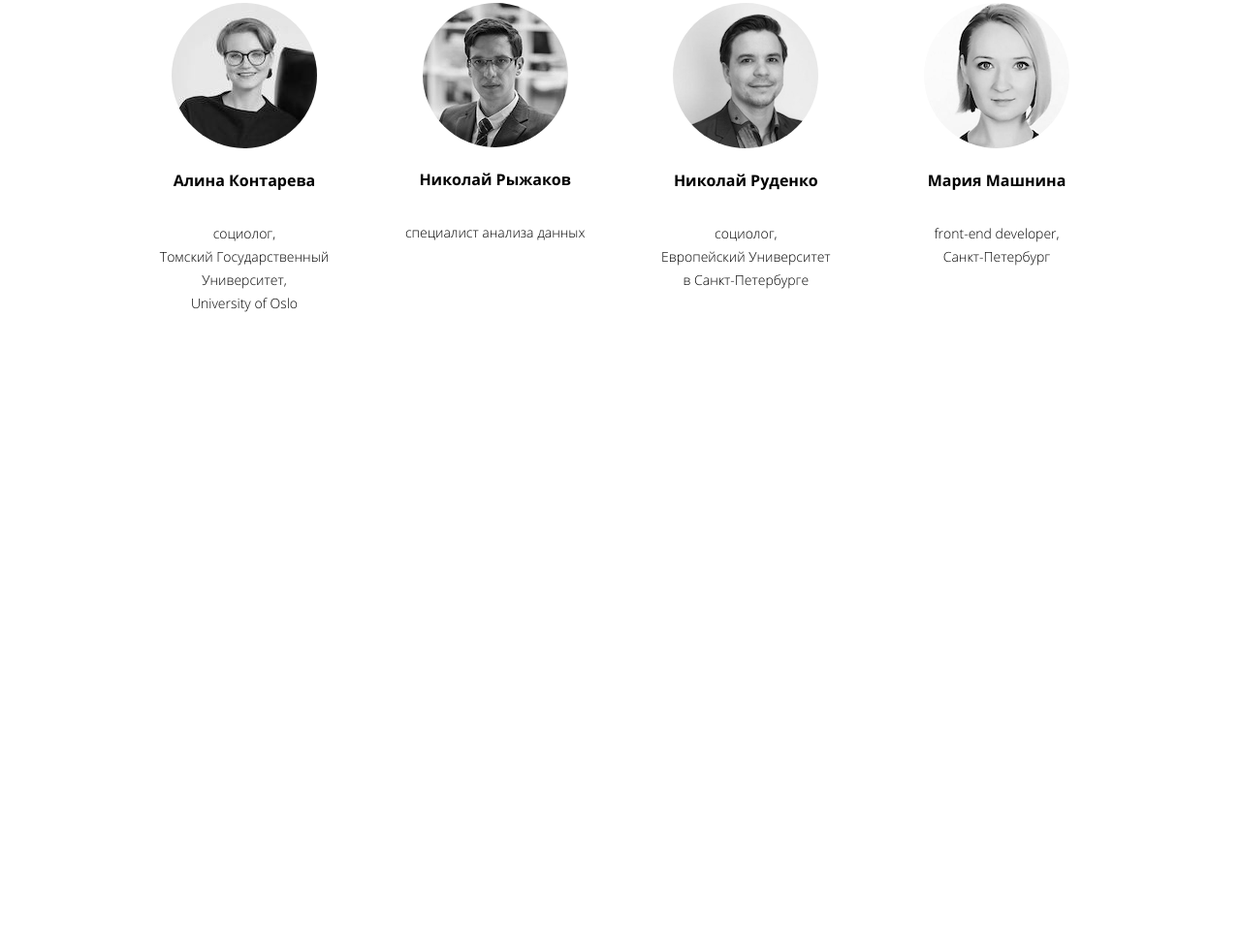
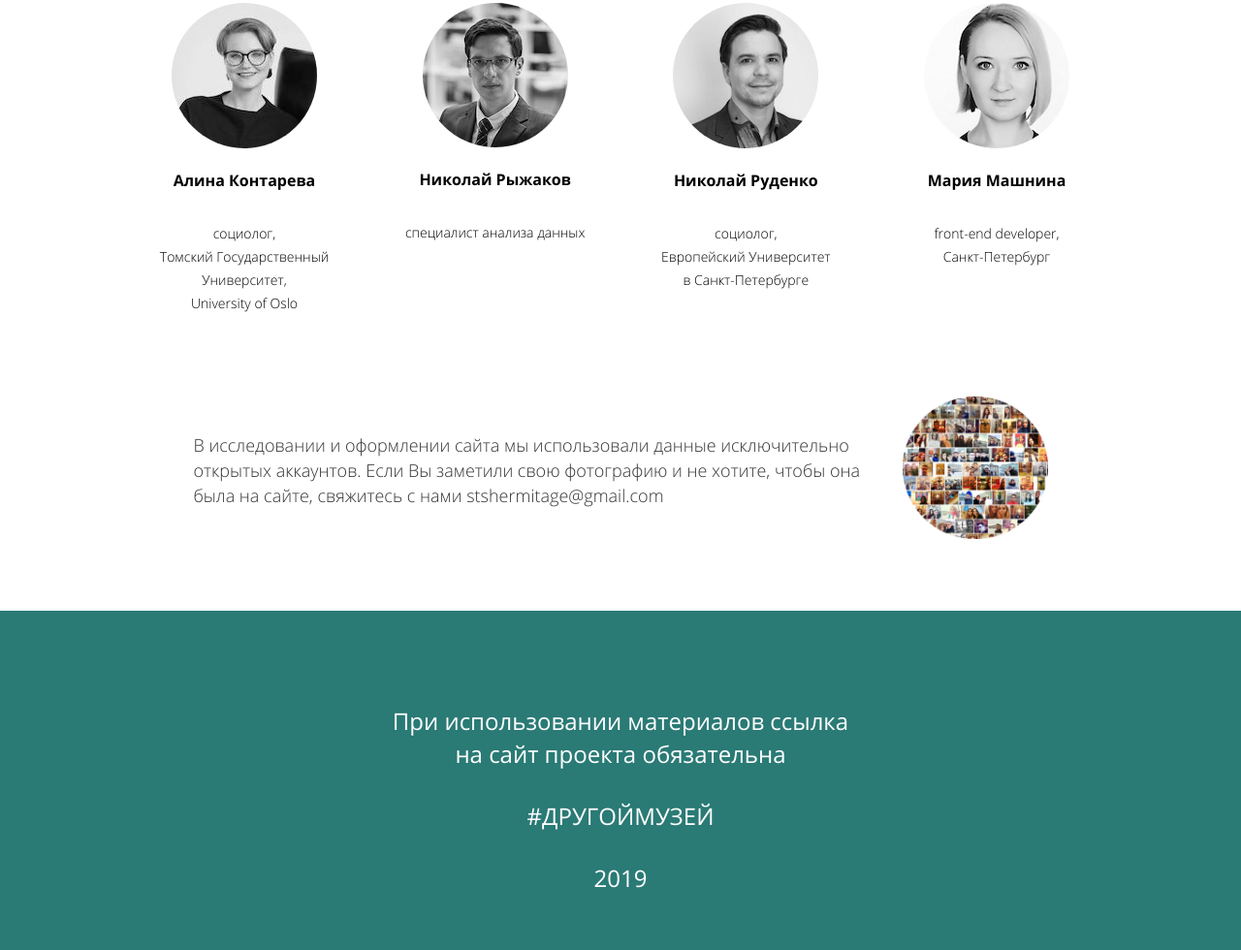
Before and after one commit to alisam1/hermitage, a plain HTML site: page index.html in a window 1280 px wide. Shown: the part 6720-7700 px from the top of the page at 97% size. Before the commit the page ends 7059 px from the top, so only its background shows below. Drawn offline with Linux system fonts and the light colour scheme.

Commit message:
Deploy alisam1/hermitage to github.com/alisam1/hermitage.git:gh-pages

```diff
--- a/css/style.css
+++ b/css/style.css
@@ -545,6 +545,89 @@ template {
 .comands__description span {
   display: block; }
 
+.attention {
+  margin-top: 70px;
+  margin-bottom: 70px; }
+
+.attention__about {
+  width: 80%;
+  margin: 0 auto;
+  display: -webkit-box;
+  display: -ms-flexbox;
+  display: flex;
+  -webkit-box-orient: horizontal;
+  -webkit-box-direction: normal;
+      -ms-flex-direction: row;
+          flex-direction: row;
+  -ms-flex-pack: distribute;
+      justify-content: space-around; }
+
+.attention__info {
+  font-family: "OpenSans-Light";
+  font-size: 18px;
+  line-height: 26px;
+  color: #333;
+  width: 700px;
+  display: -webkit-box;
+  display: -ms-flexbox;
+  display: flex;
+  -webkit-box-align: center;
+      -ms-flex-align: center;
+          align-items: center; }
+
+.attention__img img {
+  width: 150px; }
+
+.main-footer {
+  width: 100%;
+  height: 350px;
+  background-color: #2a7a75;
+  display: -webkit-box;
+  display: -ms-flexbox;
+  display: flex;
+  -webkit-box-orient: vertical;
+  -webkit-box-direction: normal;
+      -ms-flex-direction: column;
+          flex-direction: column;
+  -webkit-box-pack: center;
+      -ms-flex-pack: center;
+          justify-content: center; }
+
+.main-footer__about {
+  width: 80%;
+  margin: 0 auto;
+  text-align: center;
+  padding-top: 40px; }
+
+.main-footer__attention {
+  width: 500px;
+  font-family: "OpenSans";
+  font-size: 24px;
+  line-height: 34px;
+  color: #fff;
+  text-align: center;
+  margin: 0 auto;
+  padding-bottom: 30px; }
+
+.main-footer__hashtag {
+  width: 500px;
+  font-family: "OpenSans";
+  font-size: 24px;
+  line-height: 34px;
+  color: #fff;
+  text-align: center;
+  margin: 0 auto;
+  padding-bottom: 30px; }
+
+.main-footer__year {
+  width: 500px;
+  font-family: "OpenSans";
+  font-size: 24px;
+  line-height: 34px;
+  color: #fff;
+  text-align: center;
+  margin: 0 auto; }
+
 @font-face {
   font-family: "OpenSans";
   src: url("../fonts/opensans/opensans.woff2") format("woff2"), url("../fonts/opensans/opensans.woff") format("woff"), url("../fonts/opensans/opensans.ttf") format("truetype");
--- a/index.html
+++ b/index.html
@@ -127,7 +127,25 @@
        </div>
      </div>
    </div>
+
+
+   <div class="attention container">
+     <div class="attention__about">
+     <div class="attention__info">В исследовании и оформлении сайта мы использовали данные исключительно открытых аккаунтов. Если Вы заметили свою фотографию и не хотите, чтобы она была на сайте, свяжитесь с нами stshermitage@gmail.com</div>
+     <div class="attention__img"><img src="img/selfie_cut.png" alt="Selfie"></div>
+   </div>
+   </div>
    </main>
+
+   <footer class="main-footer">
+     <div class="container">
+       <div class="main-footer__about">
+      <p class="main-footer__attention">При использовании материалов ссылка на сайт проекта обязательна</p>
+      <p class="main-footer__hashtag">#ДРУГОЙМУЗЕЙ</p>
+      <p class="main-footer__year">2019</p>
+      </div>
+     </div>
+   </footer>
 
   </body>
 </html>
```
Also changed, not shown: css/style.min.css, img/selfie_cut.png (added).
